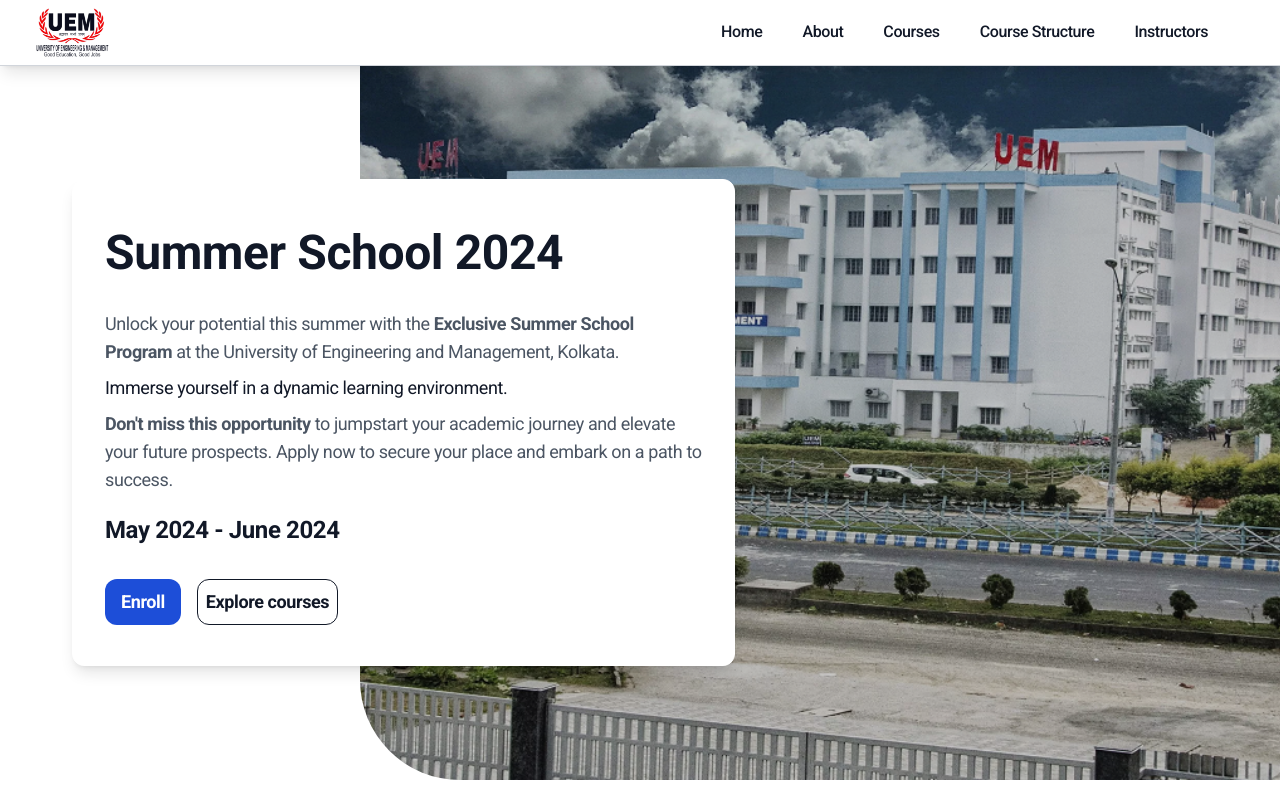
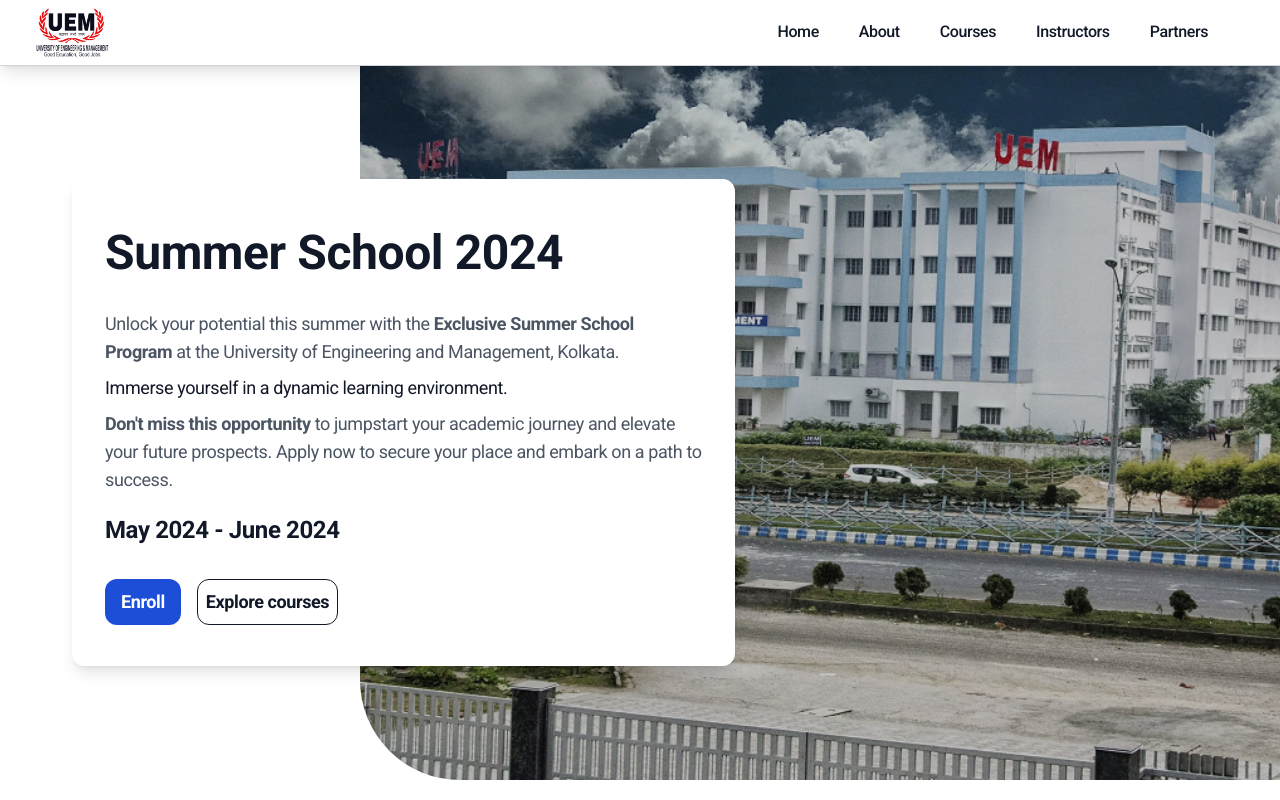
Before and after one commit to PalashCoder/uem-summer-school, a Next.js app: page / in a window 1280 px wide. Shown: the top 800 px of the page. Built offline with nearby package versions, Linux system fonts and the light colour scheme.

Commit message:
final resource

```diff
--- a/src/data/courses.data.ts
+++ b/src/data/courses.data.ts
@@ -62,7 +62,7 @@
     mode: "Mode of Conduction: Online",
     fees: "Fees: ₹ 4000 + 18% GST",
     seat: "Seats: 50 (Limited)",
-    link: "/resources/Hands-on with InMemory Computing (IMC) A hardware level perspective.pdf",
+    link: "/resources/Memory Design & In-Memory Computing.pdf",
   },
 ];
 
--- a/src/data/nav.data.ts
+++ b/src/data/nav.data.ts
@@ -2,8 +2,8 @@
   { nav: "Home", link: "/" },
   { nav: "About", link: "#About" },
   { nav: "Courses", link: "#Courses" },
-  { nav: "Course Structure", link: "/resources/Course_Structure.pdf" },
   { nav: "Instructors", link: "#Instructors" },
+  { nav: "Partners", link: "#Partners" },
 ];
 
 export default nav;
```
Also changed, not shown: 2 other files (tests, documents, lock files or other folders).
